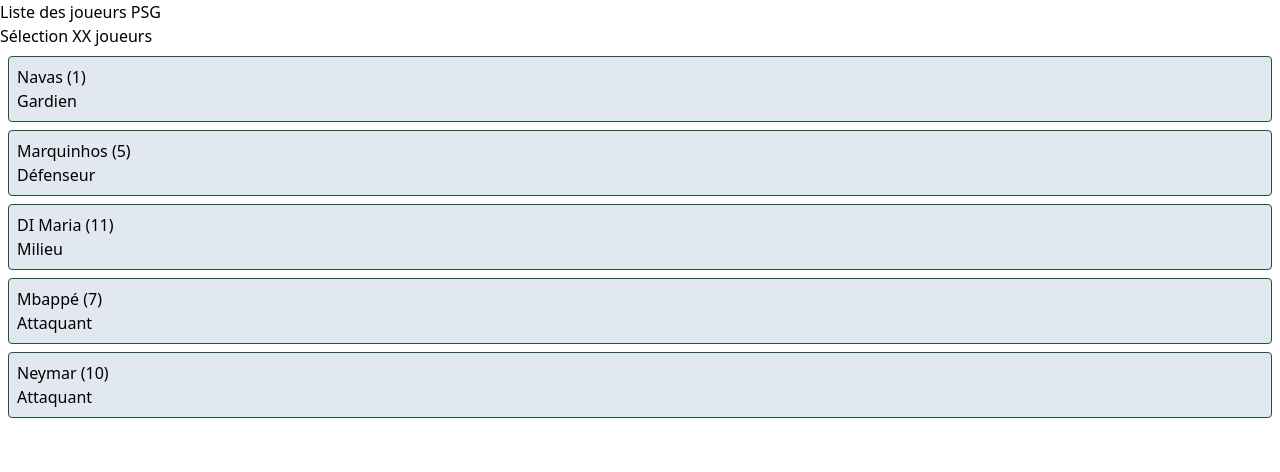
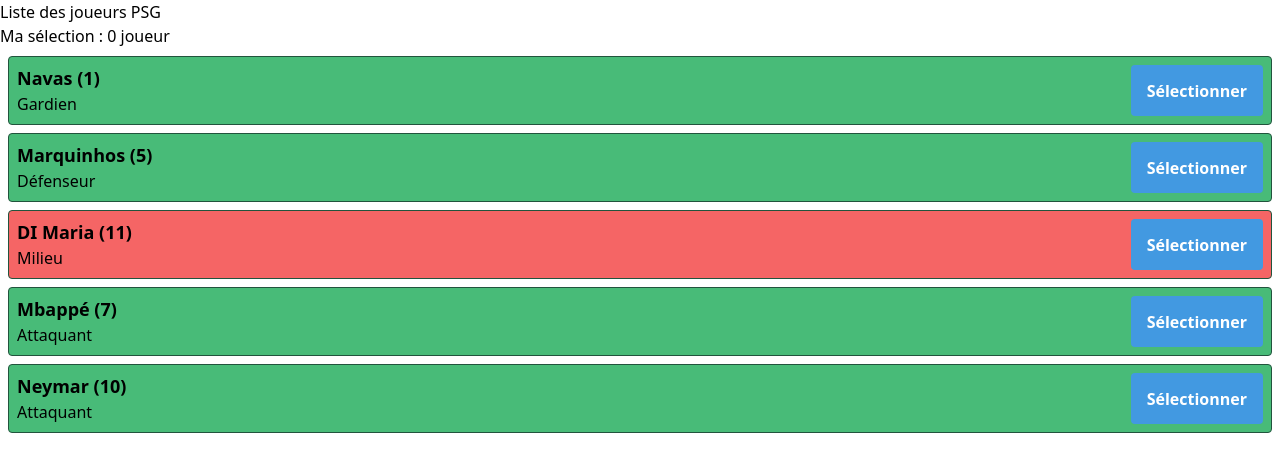
Before and after one commit to ftoumi/simple-vue, a Vue app: page / in a window 1280 px wide. Shown: the top 472 px of the page. Built offline with nearby package versions, Linux system fonts and the light colour scheme.

Commit message:
emit to parent

```diff
--- a/src/components/PlayerCard.vue
+++ b/src/components/PlayerCard.vue
@@ -1,7 +1,19 @@
 <template>
-  <div class="border border-green-900 m-2 p-2 rounded bg-gray-300">
-    <h3>{{ playerName }} ({{ player.number }})</h3>
-    <p>{{ player.position }}</p>
+
+  <div
+    class="border border-green-900 m-2 p-2 rounded flex justify-between"
+    :class="isInjuredClass"
+  >
+    <div>
+      <h3 class="text-lg font-bold">{{ playerName }} ({{ player.number }})</h3>
+      <p>{{ player.position }}</p>
+    </div>
+
+    <base-button
+      text="Sélectionner"
+      @click="addToSelection"
+    >
+    </base-button>
   </div>
 
 </template>
@@ -16,6 +28,23 @@
         return this.player.name.split('.')[1]
       }
       return this.player.name;
+    },
+    playerInjured() {
+      if(this.player.health == "out"){
+        return true
+      }
+      return false
+    },
+    isInjuredClass() {
+      return {
+        'bg-red-500': this.playerInjured,
+        'bg-green-500': !this.playerInjured
+        }
+    },
+  },
+  methods: {
+    addToSelection() {
+      this.$emit('add-player', this.player)
     }
   }
 }
--- a/src/components/PlayerList.vue
+++ b/src/components/PlayerList.vue
@@ -1,19 +1,18 @@
 <template>
   <h1>Liste des joueurs {{ playersData.name }} </h1>
 
-  <div>Sélection XX joueurs</div>
+  <div>Ma sélection : {{ selection.length }} joueur</div>
 
   <player-card
     v-for="(player, index) in playersData.players"
     :key="index"
     :player="player"
+    @add-player="addPlayerToSelection"
     >
   </player-card>
-
 </template>
 
 <script>
-
 import playersData from '../assets/data/players.json'
 import PlayerCard from './PlayerCard.vue'
 
@@ -24,7 +23,13 @@
   },
   data() {
     return {
-      playersData : playersData
+      playersData : playersData,
+      selection: []
+    }
+  },
+  methods: {
+    addPlayerToSelection(player) {
+      this.selection.push(player)
     }
   }
 }
--- /dev/null
+++ b/src/components/global/BaseButton.vue
@@ -0,0 +1,12 @@
+<template>
+  <button class="bg-blue-500 text-white font-bold py-2 px-4 rounded hover:bg-blue-700">
+    {{ text }}
+  </button>
+</template>
+
+<script>
+export default {
+  name: "base-button",
+  props: ['text']
+}
+</script>
```
Also changed, not shown: src/main.js (+8 -1 lines).
